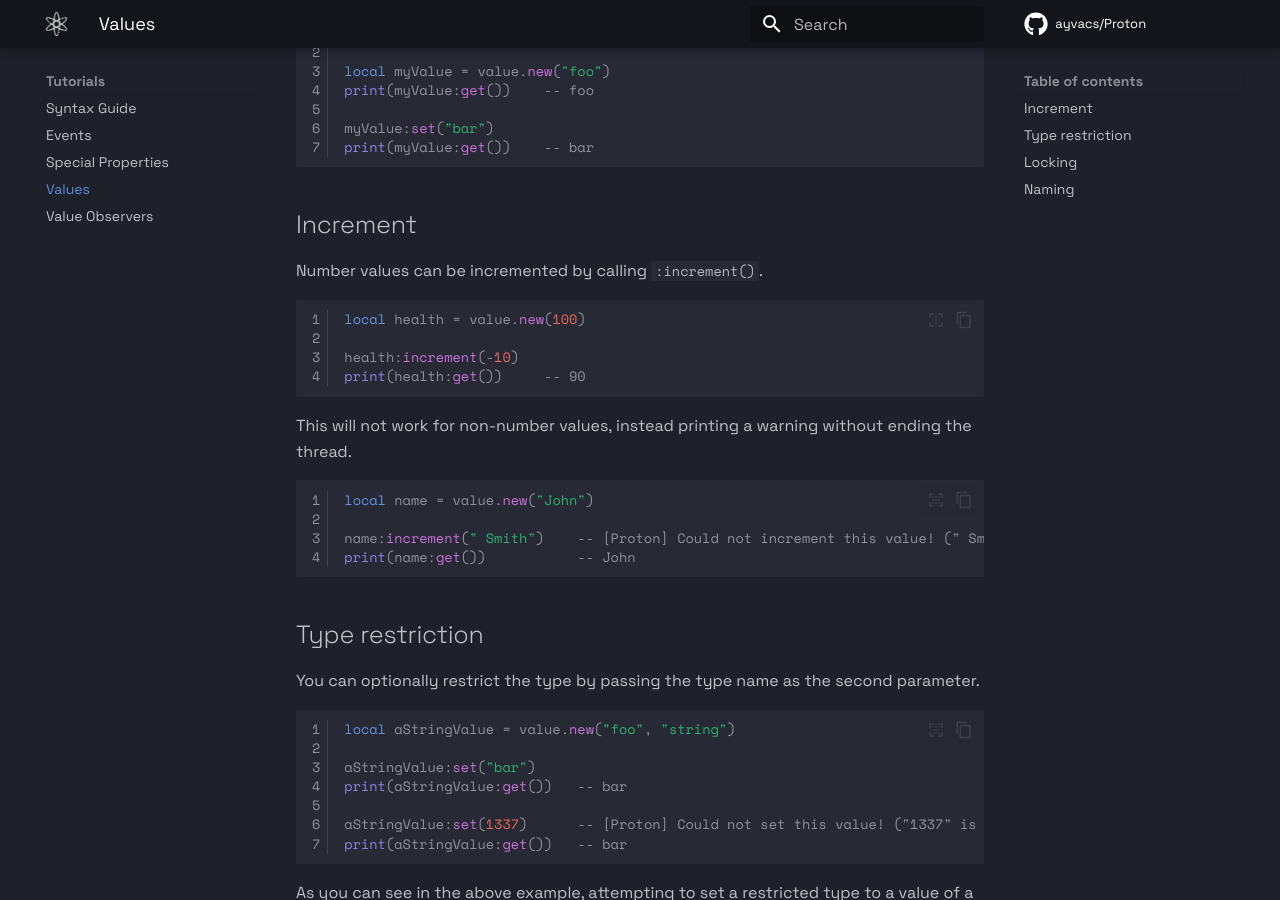
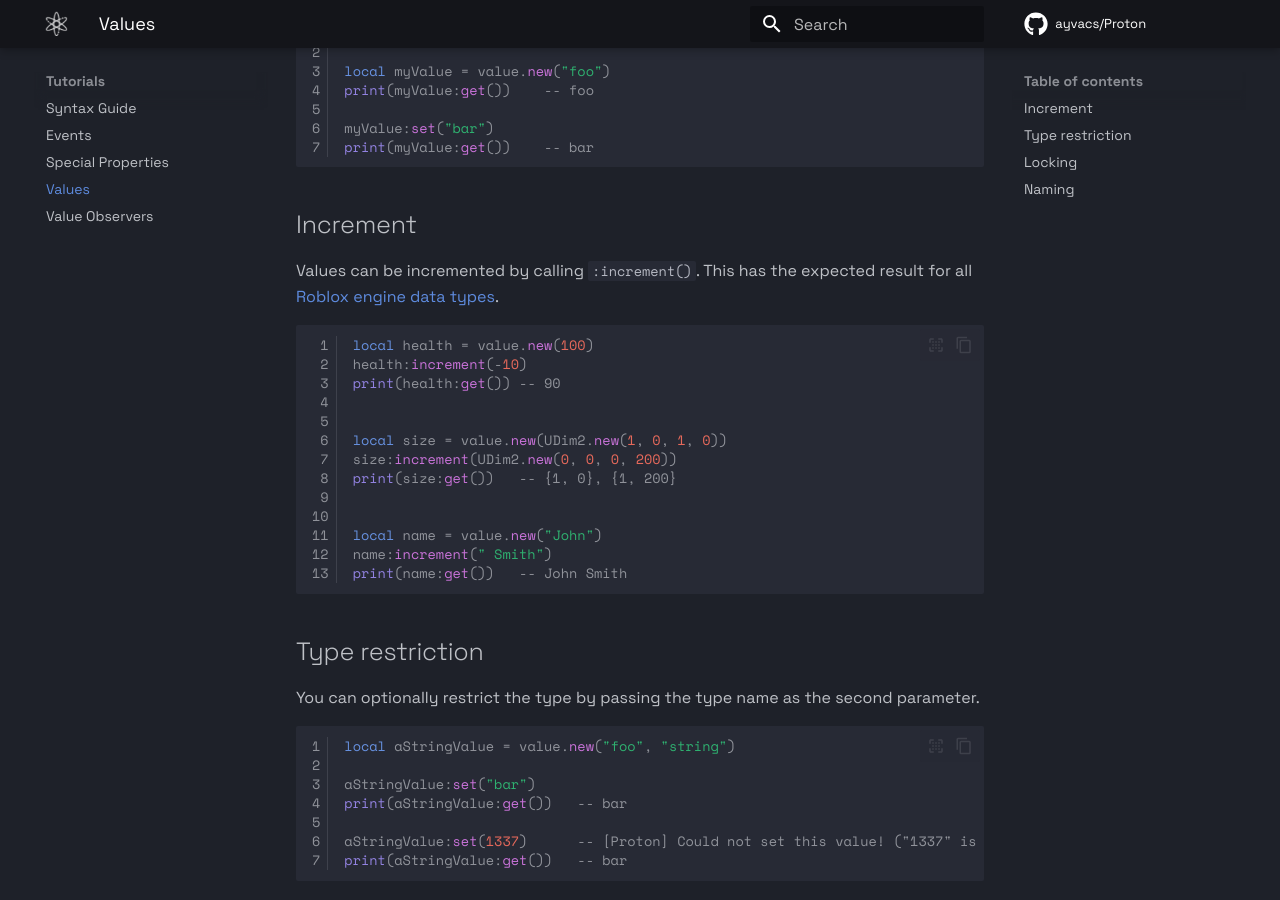
Before and after one commit to ayvacs/Proton, an MkDocs documentation site: the page built from docs/tutorials/values.md, in a window 1280 px wide and 900 px high, scrolled down 349 px. Built offline with MkDocs 1.6.1 and Material for MkDocs 9.7.7, drawn with Linux system fonts in a browser that asks for light colours; comment, search, counter and statistics services are not loaded.

Commit message:
feat: allow :increment for non-number values

````diff
--- a/docs/tutorials/values.md
+++ b/docs/tutorials/values.md
@@ -16,22 +16,22 @@ print(myValue:get())    -- bar
 
 ## Increment
 
-Number values can be incremented by calling `:increment()`.
+Values can be incremented by calling `:increment()`. This has the expected result for all [Roblox engine data types](https://create.roblox.com/docs/reference/engine/datatypes).
 
 ``` lua linenums="1"
 local health = value.new(100)
+health:increment(-10)
+print(health:get()) -- 90
 
-health:increment(-10)
-print(health:get())     -- 90
-```
 
-This will not work for non-number values, instead printing a warning without ending the thread.
+local size = value.new(UDim2.new(1, 0, 1, 0))
+size:increment(UDim2.new(0, 0, 0, 200))
+print(size:get())   -- {1, 0}, {1, 200}
 
-``` lua linenums="1"
+
 local name = value.new("John")
-
-name:increment(" Smith")    -- [Proton] Could not increment this value! (" Smith" is not of type number)
-print(name:get())           -- John
+name:increment(" Smith")
+print(name:get())   -- John Smith
 ```
 
 ## Type restriction
````
Also changed, not shown: 1 other file.
